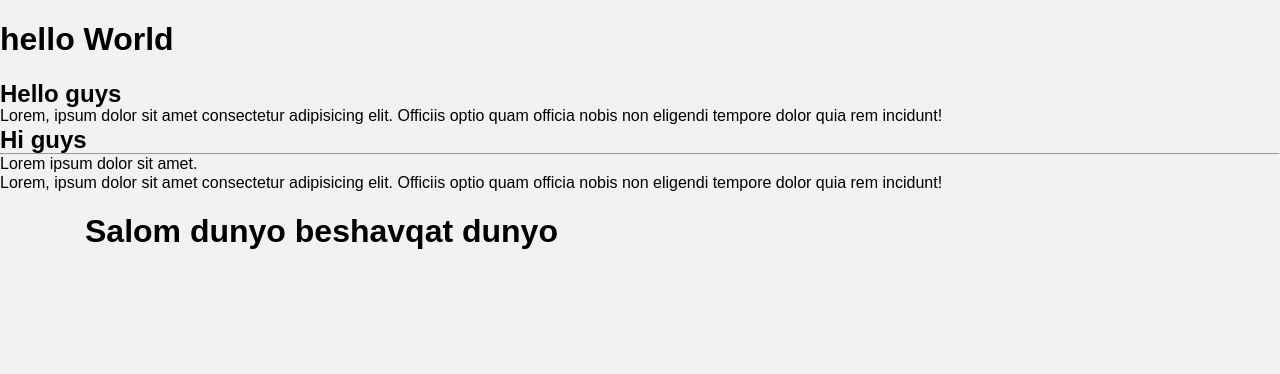
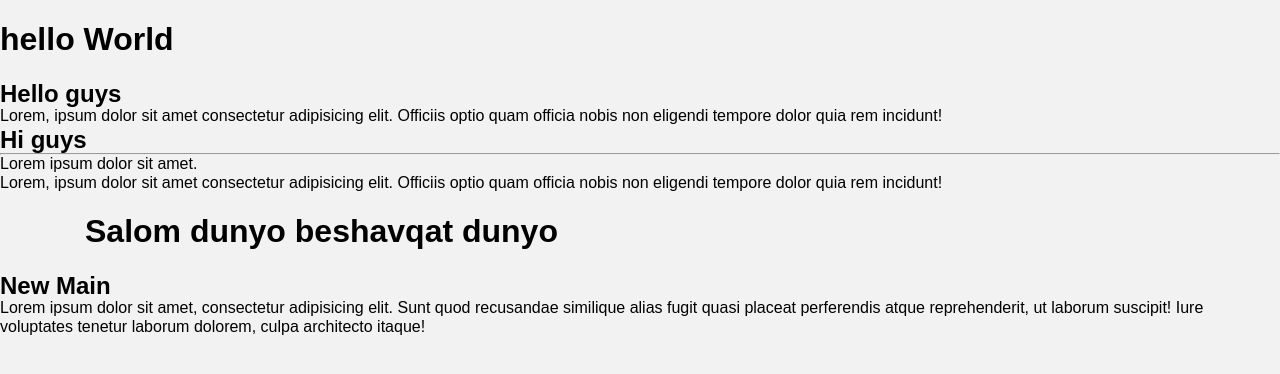
Before and after one commit to BiloliddinDev/NT100, a plain HTML site: page index.html in a window 1280 px wide. Drawn offline with Linux system fonts and the light colour scheme.

Commit message:
first com

```diff
--- a/index.html
+++ b/index.html
@@ -27,7 +27,10 @@
     <header class="container">
       <h1>Salom dunyo beshavqat dunyo</h1>
     </header>
-
+    <footer>
+      <h2>New Main</h2>
+      Lorem ipsum dolor sit amet, consectetur adipisicing elit. Sunt quod recusandae similique alias fugit quasi placeat perferendis atque reprehenderit, ut laborum suscipit! Iure voluptates tenetur laborum dolorem, culpa architecto itaque!
+    </footer>
     <script src="./js/main.js"></script>
   </body>
 </html>
```
